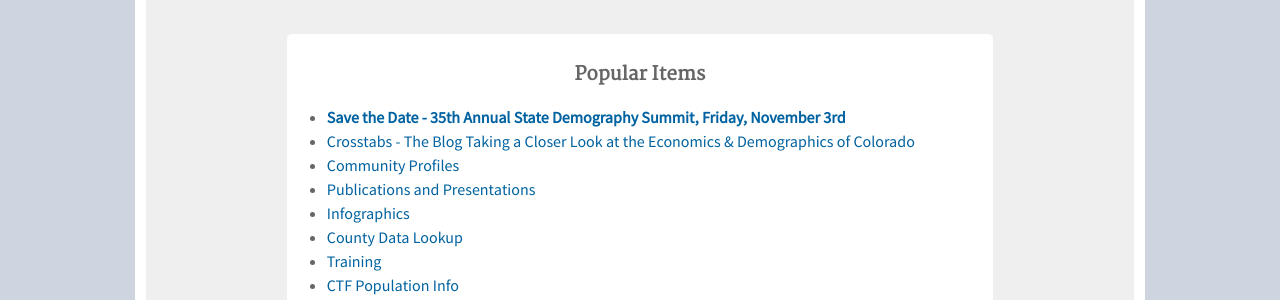
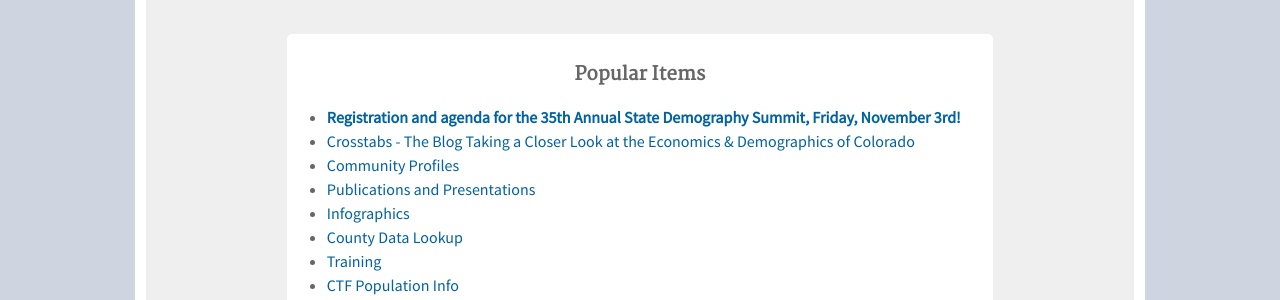
Before and after one commit to TBleess/Website_New, a Jekyll site: the page built from pages/0_Homepage_and_Footer_Links/index.md, in a window 1280 px wide. Shown: the part 649-949 px from the top of the page. Built offline with Jekyll 4.4.1, drawn with Linux system fonts in a browser that asks for light colours.

Commit message:
Update infobox.yml

```diff
--- a/_data/infobox.yml
+++ b/_data/infobox.yml
@@ -2,7 +2,7 @@
   # url: "/data/"
 # - name: "Webmap Gallery"
 #   url: "/gis/map-gallery/"
-- name: "<b>Save the Date - 35th Annual State Demography Summit, Friday, November 3rd</b>"
+- name: "<b>Registration and agenda for the 35th Annual State Demography Summit, Friday, November 3rd!</b>"
   url: "/demography/demography-summit-2017#demography-summit-2017"
 - name: "Crosstabs - The Blog Taking a Closer Look at the Economics & Demographics of Colorado"
   url: "/crosstabs/"
```
